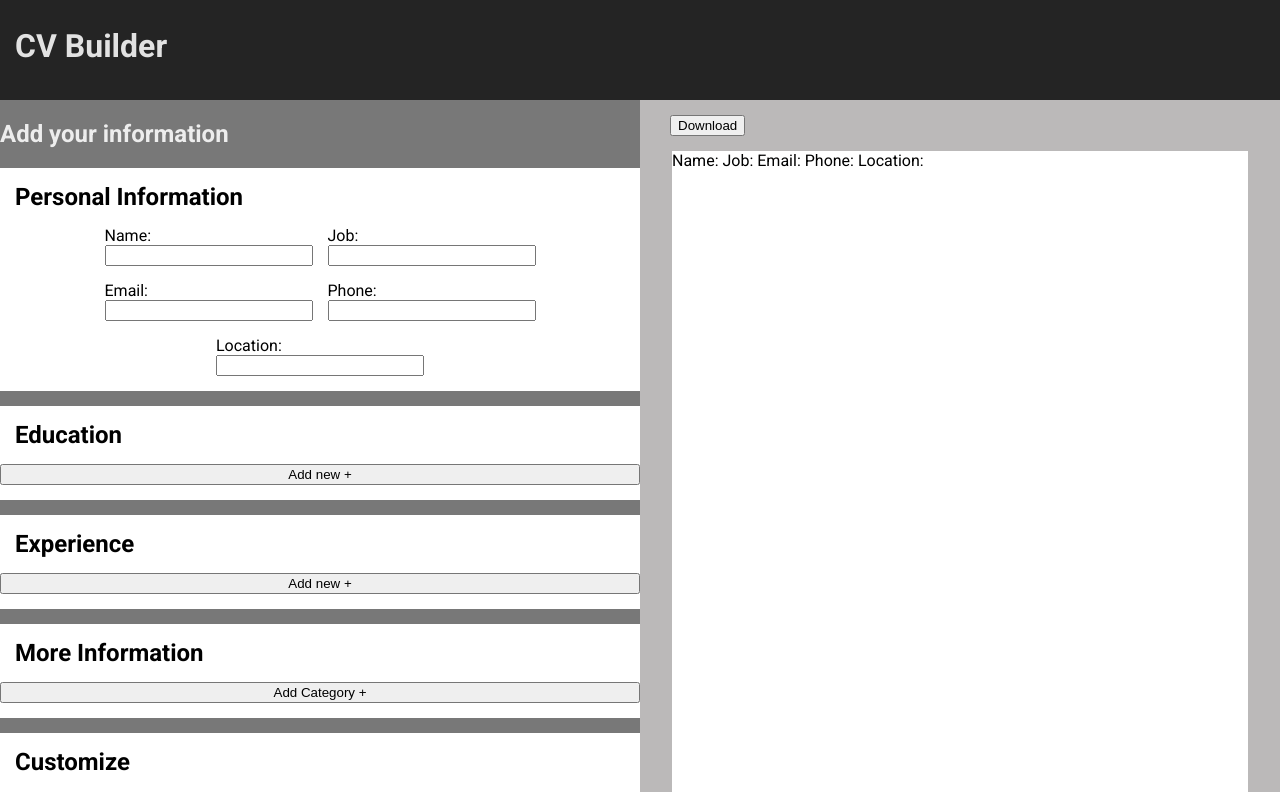
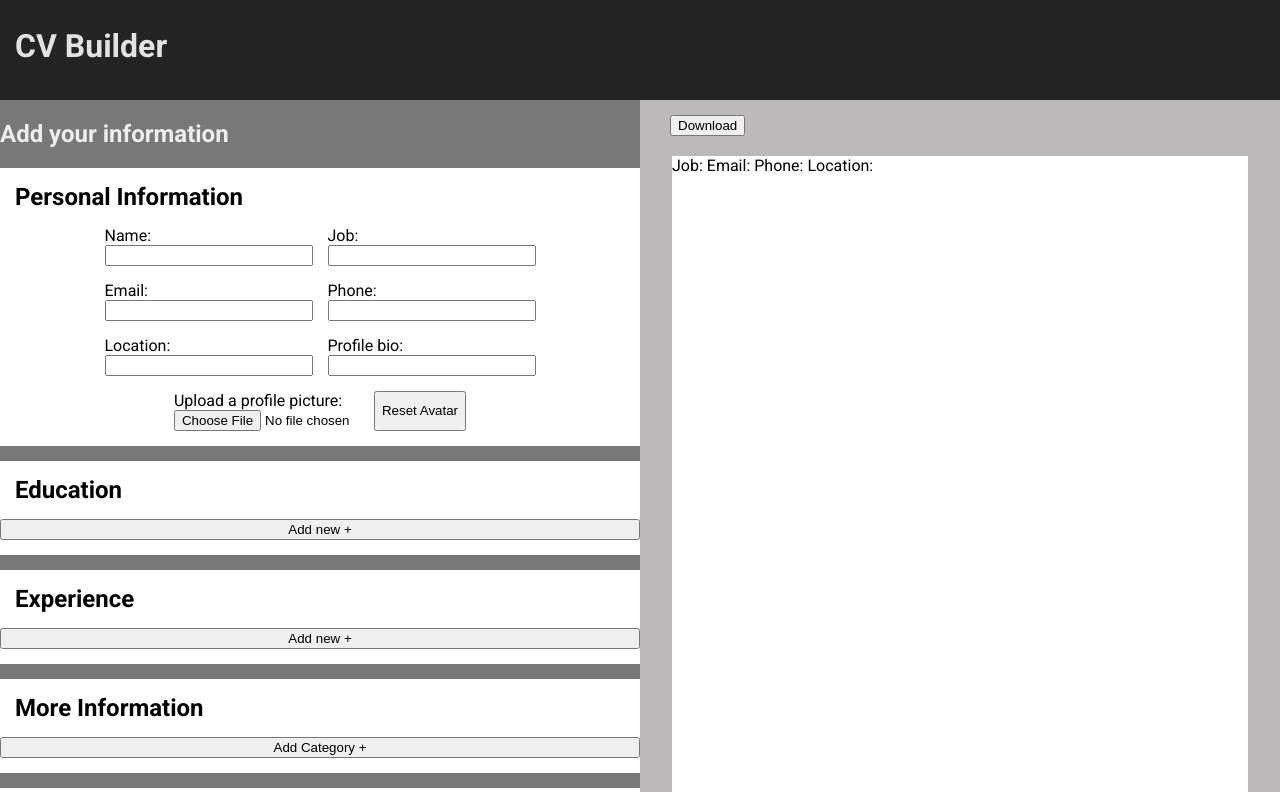
Before and after one commit to HarryAhnHS/cv-builder, a React (Vite) app: page / in a window 1280 px wide. Shown: the top 792 px of the page. Built offline with nearby package versions, Linux system fonts and the light colour scheme.

Commit message:
feat: personal avatar file input + state update

```diff
--- a/src/components/Output.jsx
+++ b/src/components/Output.jsx
@@ -1,15 +1,18 @@
 import '../styles/Output.css'
 
 function Output({form, theme}) {
-    // console.log("Rendering output with form:", form);
-    console.log(theme);
+    console.log("Rendering output with form:", form);
+    console.log("Rendering output with theme:", theme);
+
+
+
     return (
         <>
             <div className="output">
                 <button id="download">Download</button>
                 <div className="deliverable-output">
-                    <div className="personal">
-                        Name: {form.personal.personalName}
+                    <div className="output-head">
+                        <h1>{form.personal.personalName}</h1>
                         Job: {form.personal.personalJob}
                         Email: {form.personal.personalEmail}
                         Phone: {form.personal.personalPhone}
--- a/src/components/Personal.jsx
+++ b/src/components/Personal.jsx
@@ -1,4 +1,4 @@
-import {useState} from "react"
+import {useState, useRef} from "react"
 
 function Personal({onDataChange}) {
     // State to keep track of local changes
@@ -7,8 +7,12 @@ function Personal({onDataChange}) {
         personalJob: '',
         personalEmail: '',
         personalPhone: '',
-        personalLocation: ''
+        personalLocation: '',
+        personalBio: '',
+        avatar:'',
     })
+
+    const fileRef = useRef()
 
     function handleInputChange(e) {
         const {name, value} = e.target;
@@ -17,6 +21,28 @@ function Personal({onDataChange}) {
             [name]: value
         }
 
+        setPersonalData(updatedPersonalData);
+        onDataChange("personal", updatedPersonalData);
+    }
+
+    function handleProfilePhoto(e) {
+        if (e.target.files &&  e.target.files.length) {
+            const updatedPersonalData = {
+                ...personalData,
+                avatar: e.target.files[0],
+            }
+            setPersonalData(updatedPersonalData);
+            onDataChange("personal", updatedPersonalData);
+        }
+    }
+
+    function resetProfilePhoto() {
+        fileRef.current.value = "";
+
+        const updatedPersonalData = {
+            ...personalData,
+            avatar: '',
+        }
         setPersonalData(updatedPersonalData);
         onDataChange("personal", updatedPersonalData);
     }
@@ -64,6 +90,20 @@ function Personal({onDataChange}) {
                         onChange = {handleInputChange}
                     />
                 </label>
+                <label htmlFor="personalBio">Profile bio:
+                    <input
+                        name="personalBio"
+                        type="text"
+                        value = {personalData.bio}
+                        onChange = {handleInputChange}
+                    />
+                </label>
+                <div className="form-inputs-avatar">
+                    <label htmlFor="avatar">Upload a profile picture:
+                        <input ref={fileRef} onChange={(e) => handleProfilePhoto(e)} type="file" id="avatar" name="avatar" accept="image/png, image/jpeg" />
+                    </label>
+                    <button id="remove-avatar" onClick= {resetProfilePhoto}>Reset Avatar</button>
+                </div>
             </div>
         </>
     )
--- a/src/styles/Loader.css
+++ b/src/styles/Loader.css
@@ -117,6 +117,20 @@ input {
     margin: 15px auto;
 }
 
+/* Personal avatar form input */
+.form-inputs-avatar {
+    display: flex;
+}
+
+.form-inputs-avatar > label {
+    display: block;
+}
+
+input#avatar {
+    display: flex;
+    flex-direction: column;
+}
+
 
 /* Styles */
 .form.styles {
@@ -144,7 +158,7 @@ input {
 }
 
 .style-inputs > button.active {
-    transform: scale(1.2);
+    color: blue;
 }
 
 .style-label {
```
